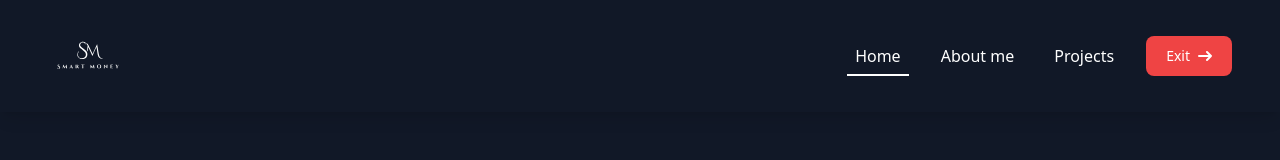
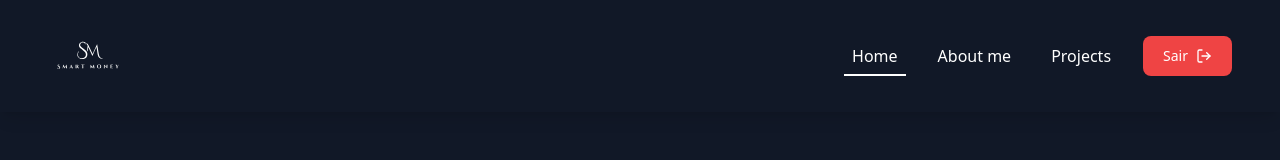
Before and after one commit to NickeAlves/smart-money, a Next.js app in the folder frontend/: page / in a window 1280 px wide. Shown: the top 160 px of the page. Built offline with nearby package versions, Linux system fonts and the light colour scheme.

Commit message:
:arrow_down: feat(frontend): logout tested
Signed-off-by: Nicolas Alves <nicke.rodrigues1125@gmail.com>

```diff
--- a/frontend/src/components/NavBar.tsx
+++ b/frontend/src/components/NavBar.tsx
@@ -1,11 +1,20 @@
 "use client";
 import Link from "next/link";
-import { usePathname } from "next/navigation";
-import { Menu, X } from "lucide-react";
+import { usePathname, useRouter } from "next/navigation";
+import { Menu, X, LogOut } from "lucide-react";
 import { useState, useEffect } from "react";
+import api from "@/utils/java-api";
 import "./../styles/globals.css";
 
-const NavLinks = ({ mobile = false }: { mobile?: boolean }) => {
+const NavLinks = ({
+  mobile = false,
+  onLogout,
+  isLoggingOut,
+}: {
+  mobile?: boolean;
+  onLogout: () => Promise<void>;
+  isLoggingOut: boolean;
+}) => {
   const pathname = usePathname();
 
   return (
@@ -50,27 +59,14 @@ const NavLinks = ({ mobile = false }: { mobile?: boolean }) => {
         ></span>
       </Link>
       <button
-        type="button"
+        onClick={onLogout}
+        disabled={isLoggingOut}
         className={`text-white bg-red-500 hover:bg-red-800 focus:ring-4 focus:outline-none focus:ring-red-300 font-medium rounded-lg text-sm px-5 py-2.5 text-center inline-flex items-center justify-center ${
           mobile ? "w-full" : ""
-        }`}
+        } ${isLoggingOut ? "opacity-50 cursor-not-allowed" : ""}`}
       >
-        Exit
-        <svg
-          className="rtl:rotate-180 w-3.5 h-3.5 ms-2"
-          aria-hidden="true"
-          xmlns="http://www.w3.org/2000/svg"
-          fill="none"
-          viewBox="0 0 14 10"
-        >
-          <path
-            stroke="currentColor"
-            strokeLinecap="round"
-            strokeLinejoin="round"
-            strokeWidth="2"
-            d="M1 5h12m0 0L9 1m4 4L9 9"
-          />
-        </svg>
+        {isLoggingOut ? "Saindo..." : "Sair"}
+        {!isLoggingOut && <LogOut className="w-4 h-4 ml-2" />}
       </button>
     </>
   );
@@ -79,6 +75,20 @@ const NavLinks = ({ mobile = false }: { mobile?: boolean }) => {
 export default function NavBar() {
   const [isOpen, setIsOpen] = useState(false);
   const [isScrolled, setIsScrolled] = useState(false);
+  const [isLoggingOut, setIsLoggingOut] = useState(false);
+  const router = useRouter();
+
+  const handleLogout = async () => {
+    setIsLoggingOut(true);
+    try {
+      await api.logout();
+      router.push("/login");
+    } catch (error) {
+      console.error("Logout failed:", error);
+    } finally {
+      setIsLoggingOut(false);
+    }
+  };
 
   const toggleNavBar = () => {
     setIsOpen(!isOpen);
@@ -86,11 +96,7 @@ export default function NavBar() {
 
   useEffect(() => {
     const handleScroll = () => {
-      if (window.scrollY > 50) {
-        setIsScrolled(true);
-      } else {
-        setIsScrolled(false);
-      }
+      setIsScrolled(window.scrollY > 50);
     };
 
     window.addEventListener("scroll", handleScroll);
@@ -118,7 +124,7 @@ export default function NavBar() {
         }`}
       >
         <div className="container mx-auto flex justify-between items-center p-4 px-6 md:px-12">
-          <Link href={"/"}>
+          <Link href="/">
             <img
               src="/smart-money-removebg-preview.svg"
               alt="Smart Money Logo"
@@ -127,7 +133,7 @@ export default function NavBar() {
           </Link>
 
           <div className="gap-6 items-center font-sans hidden md:flex">
-            <NavLinks />
+            <NavLinks onLogout={handleLogout} isLoggingOut={isLoggingOut} />
           </div>
 
           <div className="md:hidden">
@@ -146,7 +152,11 @@ export default function NavBar() {
         <div className="md:hidden fixed top-16 left-0 right-0 z-40 bg-gray-800 shadow-lg transition-all duration-300">
           <div className="container mx-auto px-6 py-4">
             <div className="flex flex-col items-center gap-4">
-              <NavLinks mobile />
+              <NavLinks
+                mobile
+                onLogout={handleLogout}
+                isLoggingOut={isLoggingOut}
+              />
             </div>
           </div>
         </div>
```
